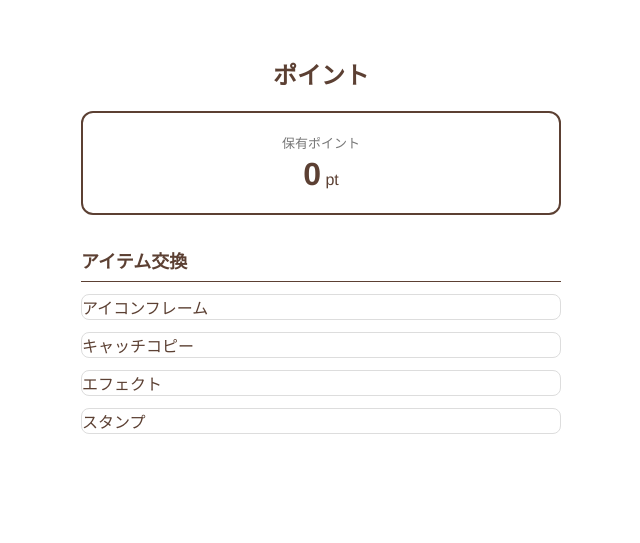
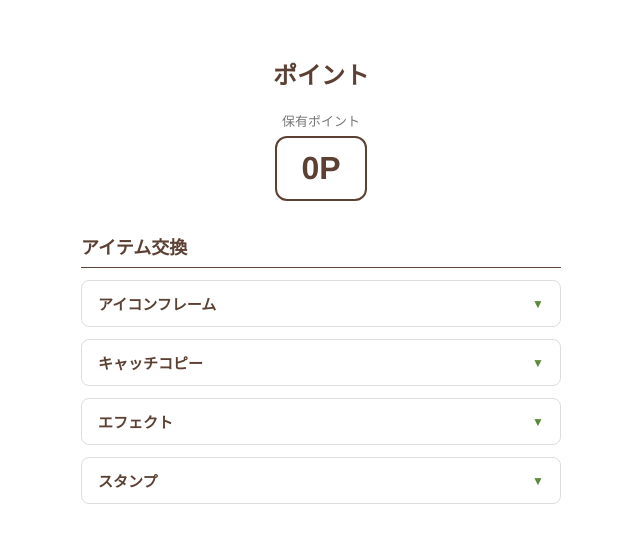
Before and after one commit to n2kojou7ly-star/betchi, a Flask app: page /points in a window 1280 px wide. Shown: the part 53-596 px from the top of the page, without its empty margins (319-959 px from the left). Run offline with Flask 3, Linux system fonts and the light colour scheme; the visitor is signed in with stand-in values (Sample User, id 1); data that the repository does not hold is empty.

Commit message:
設定ページの保存処理とアイコン選択を実装

```diff
--- a/app.py
+++ b/app.py
@@ -3,6 +3,7 @@ from werkzeug.security import check_password_hash
 import db
 
 app = Flask(__name__)
+ICONS = ['icon1.png', 'icon2.png', 'icon3.png', 'icon4.png', 'icon5.png']
 app.secret_key = "betchi-dev-key"
 
 @app.route('/')
@@ -59,16 +60,27 @@ def require_login():
 def signup():
     return render_template('signup.html')
 
-@app.route('/settings')
+@app.route('/settings', methods=['GET', 'POST'])
 def settings():
-    user = db.get_user_by_id(session['student_id'])
+    student_id = session['student_id']
+    if request.method == 'POST':
+        db.update_profile(
+            student_id,
+            request.form['nickname'],
+            request.form['profile'],
+            request.form['icon']
+        )
+        db.set_teaching_subjects(student_id, request.form.getlist('teaching_subject_ids'))
+        return redirect(url_for('settings'))
+    user = db.get_user_by_id(student_id)
     subjects = db.get_all_subjects()
-    teaching_subject_ids = db.get_teaching_subject_ids(session['student_id'])
+    teaching_subject_ids = db.get_teaching_subject_ids(student_id)
     return render_template(
         'settings.html',
         user=user,
         subjects=subjects,
-        teaching_subject_ids=teaching_subject_ids
+        teaching_subject_ids=teaching_subject_ids,
+        icons=ICONS
     )
 
 @app.route('/points')
--- a/db.py
+++ b/db.py
@@ -68,3 +68,23 @@ def get_point_balance(student_id):
     ).fetchone()
     conn.close()
     return row["balance"]
+
+def update_profile(student_id, nickname, profile, icon):
+    conn = get_conn()
+    conn.execute(
+        "UPDATE users SET nickname = ?, profile = ?, icon = ? WHERE student_id = ?",
+        (nickname, profile, icon, student_id)
+    )
+    conn.commit()
+    conn.close()
+
+def set_teaching_subjects(student_id, subject_ids):
+    conn = get_conn()
+    conn.execute("DELETE FROM teaching_subjects WHERE student_id = ?", (student_id,))
+    for sid in subject_ids:
+        conn.execute(
+            "INSERT INTO teaching_subjects (student_id, subject_id) VALUES (?, ?)",
+            (student_id, sid)
+        )
+    conn.commit()
+    conn.close()
--- a/static/css/style.css
+++ b/static/css/style.css
@@ -200,33 +201,28 @@ main {
 }
 
 /* 保有ポイント */
-.point-balance-box {
-    display: flex;
-    flex-direction: column;
-    align-items: center;
-    justify-content: center;
-    border: 2px solid #5C4033;
-    border-radius: 12px;
-    padding: 20px;
-    margin-bottom: 32px;
-}
-
 .point-balance-label {
     font-size: 13px;
     color: #777777;
-    margin-bottom: 4px;
+    margin-bottom: 6px;
+    text-align: center;
+}
+
+.point-balance-box {
+    display: flex;
+    align-items: center;
+    justify-content: center;
+    width: fit-content;
+    margin: 0 auto 32px auto;
+    border: 2px solid #5C4033;
+    border-radius: 12px;
+    padding: 12px 24px;
 }
 
 .point-balance-value {
     font-size: 32px;
     font-weight: bold;
     color: #5C4033;
-}
-
-.point-balance-value::after {
-    content: " pt";
-    font-size: 16px;
-    font-weight: normal;
 }
 
 /* アイテム交換 */
--- a/templates/points.html
+++ b/templates/points.html
@@ -5,7 +5,6 @@
 base.html の block 名は role.html を見本にしています。
 もし block content ではなく別名だった場合はここだけ直してください。
 ========================================================== #}
-
 
 {% block content %}
 <div class="point-page">
@@ -19,9 +18,9 @@ base.html の block 名は role.html を見本にしています。
     - items: items テーブル全件（アイテムID / 名前 / 必要ポイント）
     -------------------------------------------------------- #}
 
+    <p class="point-balance-label">保有ポイント</p>
     <div class="point-balance-box">
-        <span class="point-balance-label">保有ポイント</span>
-        <span class="point-balance-value">{{ balance }}</span>
+        <span class="point-balance-value">{{ balance }}P</span>
     </div>
 
     <h2 class="point-shop-title">アイテム交換</h2>
@@ -32,11 +31,111 @@ base.html の block 名は role.html を見本にしています。
     決定後は items をループする形に戻す（下にコメントアウトで残す）。
     -------------------------------------------------------- #}
     <ul class="point-item-list">
-        <li class="point-item-row">アイコンフレーム</li>
-        <li class="point-item-row">キャッチコピー</li>
-        <li class="point-item-row">エフェクト</li>
-        <li class="point-item-row">スタンプ</li>
+
+        <li class="point-item-row">
+            <button class="point-item-toggle" type="button" data-target="point-list-icon-frame">
+                <span class="point-item-name">アイコンフレーム</span>
+                <span class="point-item-arrow">▼</span>
+            </button>
+            {# TODO: 実際の商品データが決まったら items をループする形に置き換える #}
+            <ul class="point-item-sublist" id="point-list-icon-frame" hidden>
+                <li class="point-subitem">
+                    <span class="point-subitem-name">仮の商品A</span>
+                    <span class="point-subitem-cost">○○P</span>
+                </li>
+                <li class="point-subitem">
+                    <span class="point-subitem-name">仮の商品B</span>
+                    <span class="point-subitem-cost">○○P</span>
+                </li>
+                <li class="point-subitem">
+                    <span class="point-subitem-name">仮の商品C</span>
+                    <span class="point-subitem-cost">○○P</span>
+                </li>
+            </ul>
+        </li>
+
+        <li class="point-item-row">
+            <button class="point-item-toggle" type="button" data-target="point-list-catchcopy">
+                <span class="point-item-name">キャッチコピー</span>
+                <span class="point-item-arrow">▼</span>
+            </button>
+            <ul class="point-item-sublist" id="point-list-catchcopy" hidden>
+                <li class="point-subitem">
+                    <span class="point-subitem-name">仮の商品A</span>
+                    <span class="point-subitem-cost">○○P</span>
+                </li>
+                <li class="point-subitem">
+                    <span class="point-subitem-name">仮の商品B</span>
+                    <span class="point-subitem-cost">○○P</span>
+                </li>
+                <li class="point-subitem">
+                    <span class="point-subitem-name">仮の商品C</span>
+                    <span class="point-subitem-cost">○○P</span>
+                </li>
+            </ul>
+        </li>
+
+        <li class="point-item-row">
+            <button class="point-item-toggle" type="button" data-target="point-list-effect">
+                <span class="point-item-name">エフェクト</span>
+                <span class="point-item-arrow">▼</span>
+            </button>
+            <ul class="point-item-sublist" id="point-list-effect" hidden>
+                <li class="point-subitem">
+                    <span class="point-subitem-name">仮の商品A</span>
+                    <span class="point-subitem-cost">○○P</span>
+                </li>
+                <li class="point-subitem">
+                    <span class="point-subitem-name">仮の商品B</span>
+                    <span class="point-subitem-cost">○○P</span>
+                </li>
+                <li class="point-subitem">
+                    <span class="point-subitem-name">仮の商品C</span>
+                    <span class="point-subitem-cost">○○P</span>
+                </li>
+            </ul>
+        </li>
+
+        <li class="point-item-row">
+            <button class="point-item-toggle" type="button" data-target="point-list-stamp">
+                <span class="point-item-name">スタンプ</span>
+                <span class="point-item-arrow">▼</span>
+            </button>
+            <ul class="point-item-sublist" id="point-list-stamp" hidden>
+                <li class="point-subitem">
+                    <span class="point-subitem-name">仮の商品A</span>
+                    <span class="point-subitem-cost">○○P</span>
+                </li>
+                <li class="point-subitem">
+                    <span class="point-subitem-name">仮の商品B</span>
+                    <span class="point-subitem-cost">○○P</span>
+                </li>
+                <li class="point-subitem">
+                    <span class="point-subitem-name">仮の商品C</span>
+                    <span class="point-subitem-cost">○○P</span>
+                </li>
+            </ul>
+        </li>
+
     </ul>
+
+    {# --------------------------------------------------------
+    開閉のJSはこのファイル内に直接書く（settings.html / points.html は
+    こうた担当ファイルなので、この中で完結させる。static/js を新しく
+    増やす場合はなおきに追加を依頼する必要があるため）。
+    -------------------------------------------------------- #}
+    <script>
+        document.querySelectorAll('.point-item-toggle').forEach(function (btn) {
+            btn.addEventListener('click', function () {
+                var targetId = btn.getAttribute('data-target');
+                var list = document.getElementById(targetId);
+                var isOpen = !list.hidden;
+
+                list.hidden = isOpen;
+                btn.classList.toggle('point-item-toggle-open', !isOpen);
+            });
+        });
+    </script>
 
     {#
     <div class="point-item-list">
```
Also changed, not shown: other parts of static/css/style.css (+32 -22 lines), templates/settings.html (+17 -18 lines), static/css/img/icon2.png (deleted), static/css/img/icon3.png (deleted), static/css/img/icon5.png (deleted), static/img/icon1.png (renamed from static/css/img/icon1.png), static/img/icon2.png (added), static/img/icon3.png (added), static/img/icon4.png (renamed from static/css/img/icon4.png), 2 other files.
